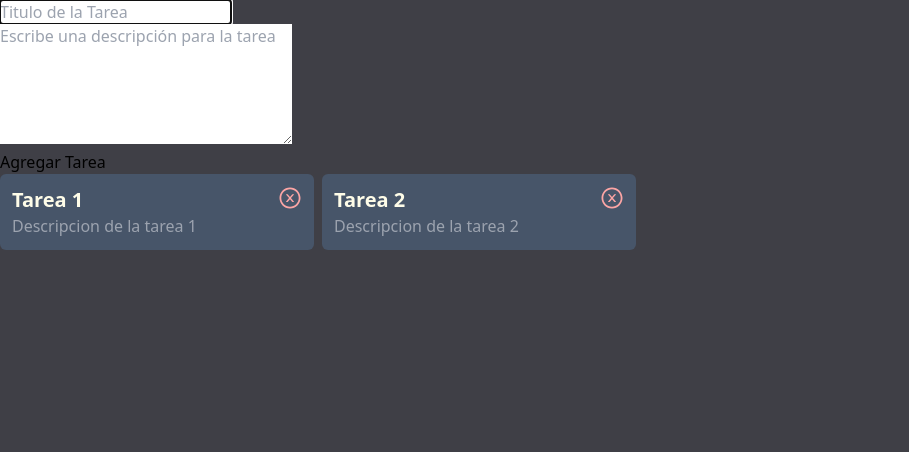
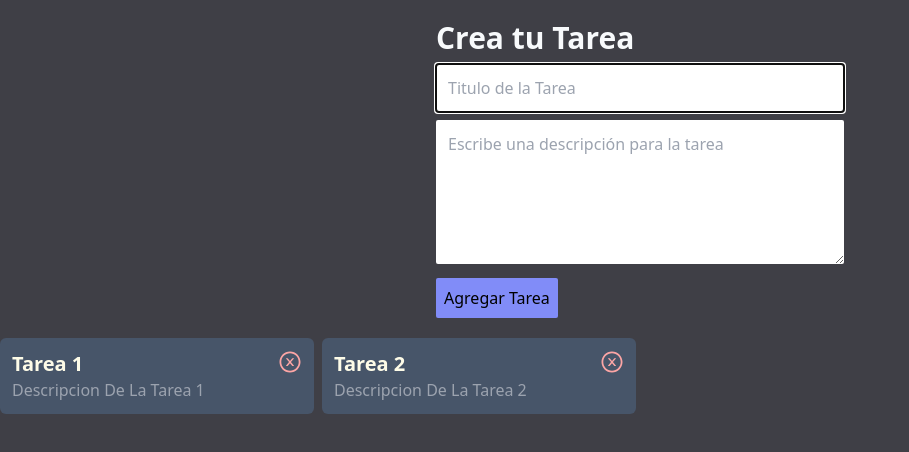
Before and after one commit to DarkJutsu/ReactTaskApp, a React (Vite) app: page / in a window 1280 px wide. Shown: the top 452 px of the page, without its empty margins (0-909 px from the left). Built offline with nearby package versions, Linux system fonts and the light colour scheme.

Commit message:
update style

```diff
--- a/src/components/FormTask.jsx
+++ b/src/components/FormTask.jsx
@@ -19,9 +19,11 @@ export const FormTask = () => {
   };
 
   return (
-    <div>
+    <div className="p-5 max-w-md mx-auto">
       <form onSubmit={handleSubmit}>
+        <h1 className="text-slate-50 text-3xl font-bold pb-2">Crea tu Tarea</h1>
         <input
+          className="w-full p-3 mb-2 rounded-sm"
           required
           type="text"
           placeholder="Titulo de la Tarea"
@@ -33,6 +35,7 @@ export const FormTask = () => {
         />
         <br />
         <textarea
+          className="w-full p-3 mb-2 rounded-sm"
           cols="30"
           rows="5"
           placeholder="Escribe una descripción para la tarea"
@@ -42,7 +45,7 @@ export const FormTask = () => {
           }}
         ></textarea>
         <br />
-        <button className="btn">Agregar Tarea</button>
+        <button className="bg-indigo-400 p-2 rounded-sm">Agregar Tarea</button>
       </form>
     </div>
   );
--- a/src/components/Task.jsx
+++ b/src/components/Task.jsx
@@ -13,7 +13,7 @@ export const Task = ({ task }) => {
         <AiOutlineCloseCircle />
       </button>
       <h1 className="text-xl font-bold capitalize">{task.title}</h1>
-      <p className="text-gray-400">{task.descripcion}</p>
+      <p className="text-gray-400 capitalize">{task.descripcion}</p>
     </div>
   );
 };
```
